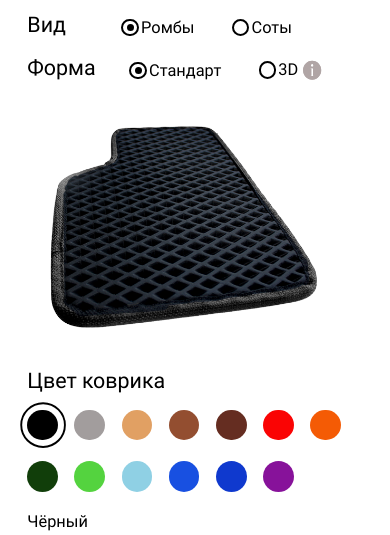
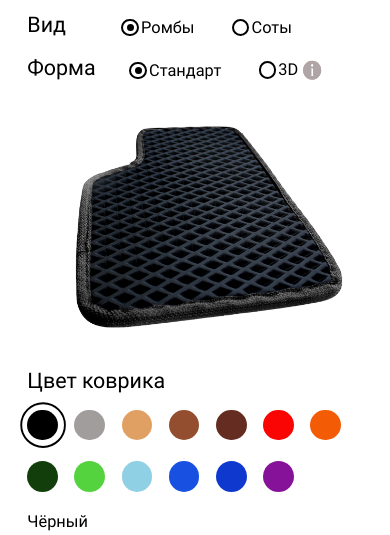
Before and after one commit to PlotnikovPhilipp/PlotnikovPhilipp.github.io, a PHP site: page / in a window 390 px wide. Shown: the part 40-575 px from the top of the page. Run offline with PHP 8.4, Linux system fonts and the light colour scheme.

Commit message:
Update main.css

```diff
--- a/Ковры/styles/main.css
+++ b/Ковры/styles/main.css
@@ -639,15 +639,15 @@ header {
 .image-area {
     position: relative;
     width: 82%;
+    -webkit-transform: translateX(-4.5%);
+    -moz-transform: translateX(-4.5%);
+    -ms-transform: translateX(-4.5%);
+    -o-transform: translateX(-4.5%);
+    transform: translateX(-4.5%);
 }
 
 .image-area img {
     width: 65%;
-    transform: translateX(-8.7%);
-    -webkit-transform: translateX(-8.7%);
-    -moz-transform: translateX(-8.7%);
-    -ms-transform: translateX(-8.7%);
-    -o-transform: translateX(-8.7%);
 }
 
 .image-area .shaper {
@@ -1072,6 +1072,16 @@ header {
         font-size: 2.1vw;
         padding: 5%;
     }
+
+    .image-area {
+        position: relative;
+        width: 82%;
+        -webkit-transform: translateX(0%);
+        -moz-transform: translateX(0%);
+        -ms-transform: translateX(0%);
+        -o-transform: translateX(0%);
+        transform: translateX(0%);
+}
 
     .image-area .shaper {
         width: 50%;
```
